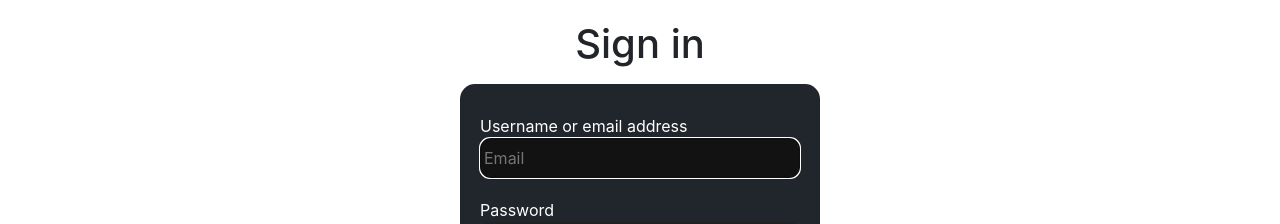
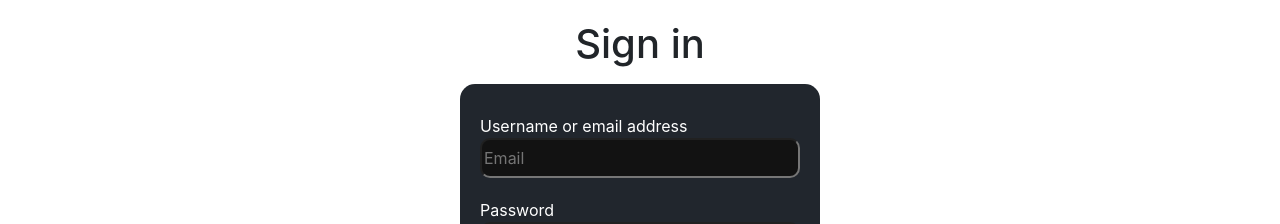
Before and after one commit to vishnushedole/ExamsGazette, a React (Create React App) app in the folder Frontend/: page /login in a window 1280 px wide. Shown: the top 224 px of the page. Built offline with nearby package versions, Linux system fonts and the light colour scheme.

Commit message:
Removed refs

```diff
--- a/Frontend/src/components/LoginPopup.js
+++ b/Frontend/src/components/LoginPopup.js
@@ -1,6 +1,6 @@
 import React from 'react'
 import { StyledPopup } from '../Styled/LoginPopup.styled'
-import { useState ,useEffect} from 'react'
+import { useState } from 'react'
 import axios from 'axios';
 import { useNavigate } from 'react-router';
 function LoginPopup() {
@@ -8,10 +8,8 @@ function LoginPopup() {
   const [password, setPassword] = useState('');
   const [errorText, setErrorText] = useState('');
   const navigate = useNavigate();
-  const inputRef = React.createRef();
-  useEffect(()=>{
-    inputRef.current.focus();
-  })
+
+
   async function submit(e){
     e.preventDefault();
     if(email === '' || password === ''){
@@ -53,7 +51,7 @@ function LoginPopup() {
             <div className='formelements'>
                 <label>Username or email address</label>
                 <br/>
-                <input name='email' ref={inputRef} placeholder='Email' type='email' onChange={(e) => {setEmail(e.target.value)}}></input>
+                <input name='email'  placeholder='Email' type='email' onChange={(e) => {setEmail(e.target.value)}}></input>
             </div>
             <div className='formelements'>
                 <label>Password</label>
--- a/Frontend/src/components/SignUp.js
+++ b/Frontend/src/components/SignUp.js
@@ -1,6 +1,6 @@
 import React from 'react'
 import {StyledPopup}  from '../Styled/LoginPopup.styled'
-import { useState,useEffect } from 'react';
+import { useState } from 'react';
 import axios from 'axios';
 import { useNavigate } from 'react-router';
 function SignUp() {
@@ -12,11 +12,8 @@ function SignUp() {
   const [lastname, setLastname] = useState('');
   const [errorText, setErrorText] = useState('');
   const navigate = useNavigate();
-  const inputRef = React.createRef();
 
-  useEffect(()=>{
-    inputRef.current.focus();
-  })
+
 
   async function submit(e){
     e.preventDefault();
@@ -57,7 +54,7 @@ function SignUp() {
             <div className='formelements'>
                 <label>Firstname</label>
                 <br/>
-                <input name='firstname' placeholder='Firstname' type='text' ref={inputRef} onChange={(e) => {setFirstname(e.target.value)}}></input>
+                <input name='firstname' placeholder='Firstname' type='text' onChange={(e) => {setFirstname(e.target.value)}}></input>
             </div>
             <div className='formelements'>
                 <label>Lastname</label>
--- a/Frontend/src/components/WriteArticle.js
+++ b/Frontend/src/components/WriteArticle.js
@@ -5,7 +5,6 @@ export default class About extends Component{
     constructor()
     {
         super();
-        this.inputRef = react.createRef();
         this.state={
             username:"",
             txt : "",
@@ -94,7 +93,7 @@ export default class About extends Component{
                 <div className='status'>{this.state.status}</div>
               <div className="publish_article">
               <p>Share your experiance with other students</p>
-              <div id="title">Heading  <input type="text" ref={this.inputRef} value={this.state.heading} onChange={this.Change_title}></input></div>
+              <div id="title">Heading  <input type="text"  value={this.state.heading} onChange={this.Change_title}></input></div>
               <div id="Disc">Discription  <input type="text" value={this.state.Discription} onChange={this.Change_discription}></input></div>
                <textarea className="editor" value={this.state.content} onChange={this.Change_content}></textarea>
               <p id="wordCount">{this.state.words}/1000</p>
@@ -107,7 +106,7 @@ export default class About extends Component{
                 <>
               <div className="publish_article">
               <p>Share your experiance with other students</p>
-              <div id="title">Heading  <input type="text" ref={this.inputRef} value={this.state.heading} onChange={this.Change_title}></input></div>
+              <div id="title">Heading  <input type="text" value={this.state.heading} onChange={this.Change_title}></input></div>
               <div id="Disc">Discription  <input type="text" value={this.state.Discription} onChange={this.Change_discription}></input></div>
                <textarea className="editor" value={this.state.content} onChange={this.Change_content}></textarea>
               <p id="wordCount">{this.state.words}/1000</p>
```
